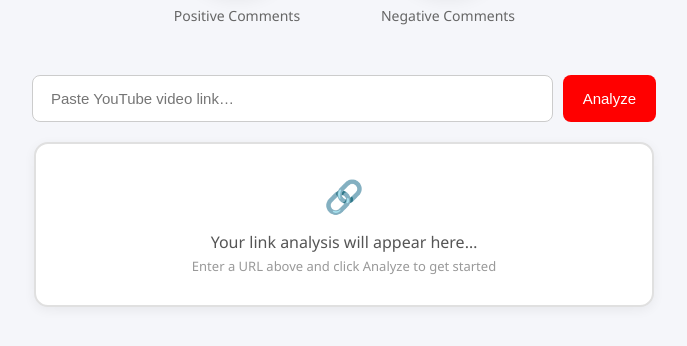
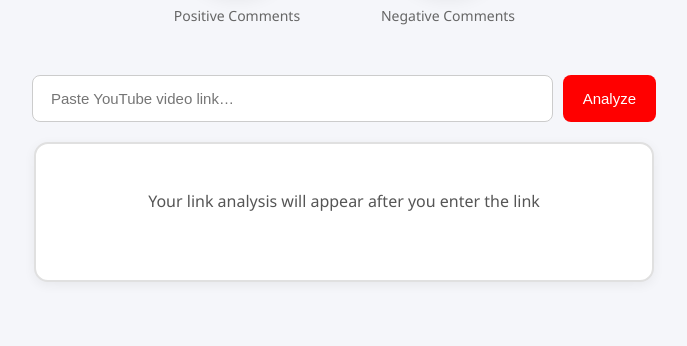
Before and after one commit to Ahsan-Yasin/Youtube-Analyzer, a Flask app: page / in a window 1280 px wide. Shown: the part 313-659 px from the top of the page, without its empty margins (296-983 px from the left). Run offline with Flask 3, Linux system fonts and the light colour scheme.

Commit message:
fullyWorking

```diff
--- a/app.py
+++ b/app.py
@@ -6,6 +6,7 @@ app.secret_key = '1122'
 
 @app.route('/', methods=['GET', 'POST'])
 def index():
+    answer='Your link analysis will appear after you enter the link'
     if request.method == 'POST':
         user_input = request.form['userInput']
         print("Your input:")
@@ -17,19 +18,18 @@ def index():
             total, positive, negative = getSentiments()
             print(total, positive, negative)
 
-            # Save them in session
             session['positive'] = positive
             session['negative'] = negative
         else:
             # Just run inference; don't touch session values
             print("This is not a URL")
-            inference(user_input)
+            answer= inference(user_input)
 
     # Read values from session if they exist, else default to 0
     positive = session.get('positive', 0)
     negative = session.get('negative', 0)
 
-    return render_template("index.html", positive=positive, negative=negative)
+    return render_template("index.html", positive=positive, negative=negative,answer=answer)
 
 if __name__ == '__main__':
     app.run(debug=True)
--- a/templates/index.html
+++ b/templates/index.html
@@ -35,10 +35,9 @@
 
     <div class="result-box-wrapper">
       <div class="result-box">
-        <div class="result-icon">🔗</div>
         <div class="result-text">
-          Your link analysis will appear here…<br />
-          <span>Enter a URL above and click Analyze to get started</span>
+         <p> {{ answer }}</p><br />
+
         </div>
       </div>
     </div>
```
Also changed, not shown: chroma_persistent_storage/chroma.sqlite3.
